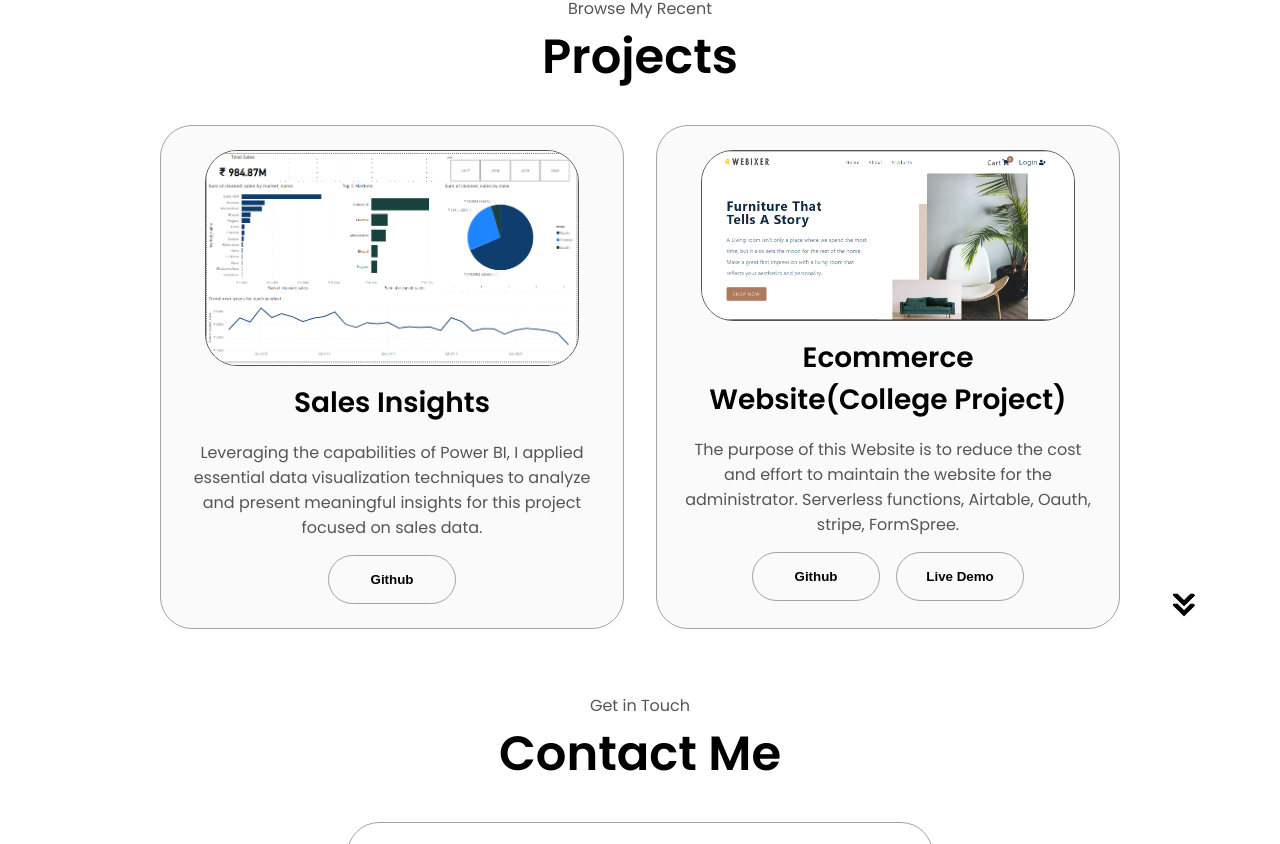
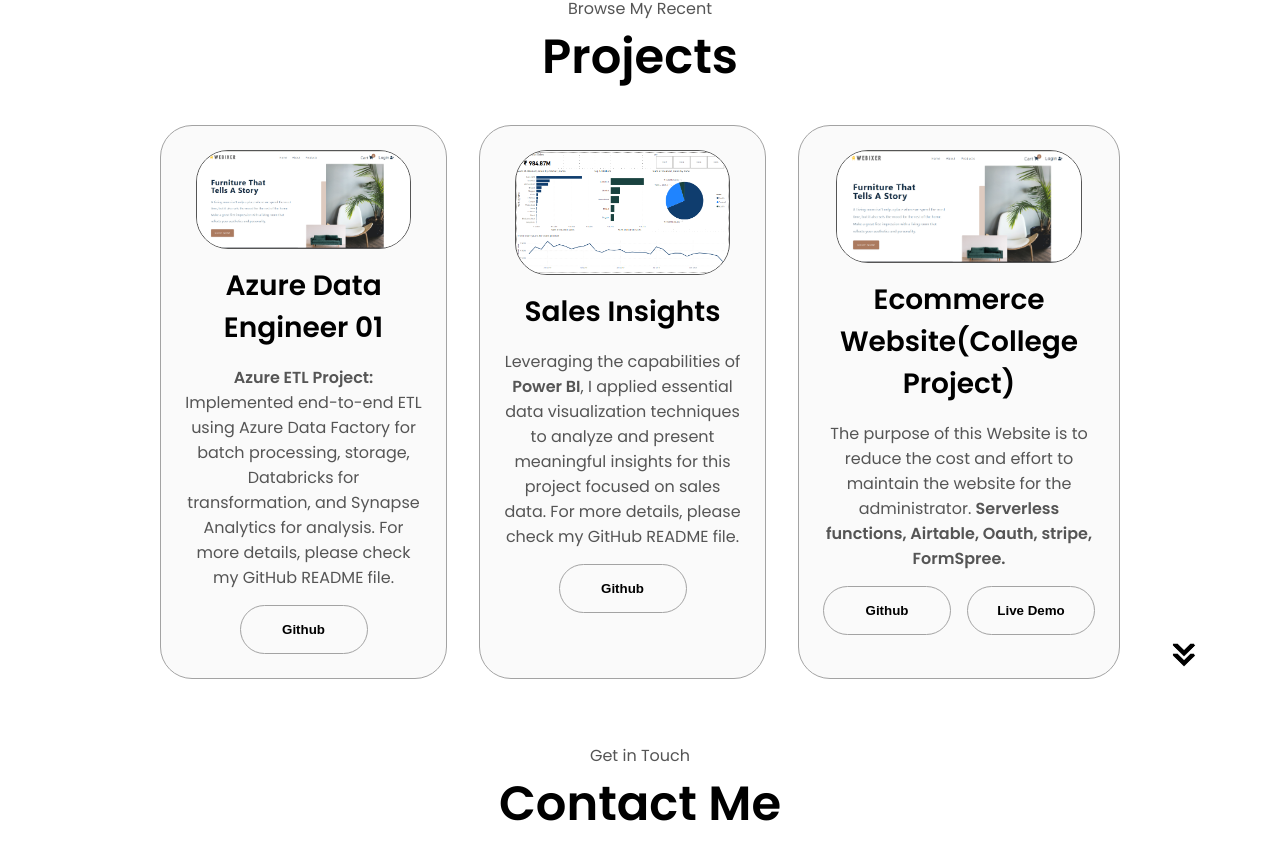
Before and after one commit to viswavishu/personal-portfolio, a plain HTML site: page index.html in a window 1280 px wide. Shown: the part 2468-3312 px from the top of the page. Drawn offline with Linux system fonts and the light colour scheme.

Commit message:
Changed project order and added third project and adjusted project descriptions

```diff
--- a/index.html
+++ b/index.html
@@ -265,6 +265,37 @@ data pipeline up-time.
       <h1 class="title">Projects</h1>
       <div class="experience-details-container">
         <div class="about-containers">
+
+          <!-- First project section from here-->
+
+        <div class="details-container color-container">
+          <div class="article-container">
+            <img
+              src="./assets/Project Images/webixerProjectImage.png"
+              alt="Project 3"
+              class="project-img"
+            />
+          </div>
+          <h2 class="experience-sub-title project-title">Azure Data Engineer 01</h2>
+          <p class="project-description">
+            <b>Azure ETL Project:</b> Implemented end-to-end ETL using Azure Data Factory for batch processing, storage, Databricks for transformation, and Synapse Analytics for analysis.
+            For more details, please check my GitHub README file.
+        </p>
+
+          <div class="btn-container">
+            <!-- Update the button with the target="_blank" attribute -->
+            <button
+             class="btn btn-color-2 project-btn"
+            onclick="window.open('https://github.com/viswavishu/Data-Ingestion-with-Azure-Data-Factory', '_blank')">
+            Github
+          </button>
+
+          </div>
+        </div>
+
+        <!-- First project section ends here-->
+
+          <!--Second project start here-->
           <div class="details-container color-container">
             <div class="article-container">
               <img
@@ -275,7 +306,8 @@ data pipeline up-time.
             </div>
             <h2 class="experience-sub-title project-title">Sales Insights</h2>
             <p class="project-description">
-              Leveraging the capabilities of Power BI, I applied essential data visualization techniques to analyze and present meaningful insights for this project focused on sales data.
+              Leveraging the capabilities of <b>Power BI</b>, I applied essential data visualization techniques to analyze and present meaningful insights for this project focused on sales data.
+              For more details, please check my GitHub README file.
           </p>
 
             <div class="btn-container">
@@ -295,21 +327,22 @@ data pipeline up-time.
               -->
             </div>
           </div>
+          <!-- second project section end here-->
 
-          <!-- second project section from here-->
+          <!-- third project section start from here-->
 
           <div class="details-container color-container">
             <div class="article-container">
               <img
                 src="./assets/Project Images/webixerProjectImage.png"
-                alt="Project 1"
+                alt="Project 2"
                 class="project-img"
               />
             </div>
             <h2 class="experience-sub-title project-title">Ecommerce Website(College Project)</h2>
             <p class="project-description">
               The purpose of this Website is to reduce the cost and effort to maintain the website for the administrator.
-              Serverless functions, Airtable, Oauth, stripe, FormSpree.
+              <b>Serverless functions, Airtable, Oauth, stripe, FormSpree.</b>
           </p>
 
             <div class="btn-container">
@@ -331,6 +364,8 @@ data pipeline up-time.
           </div>
 
           <!-- second project section ends here-->
+
+
 
         </div>
       </div>
```
